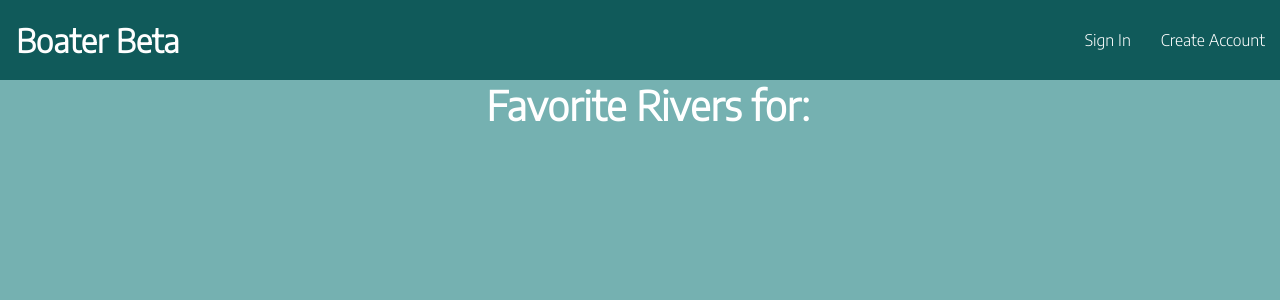
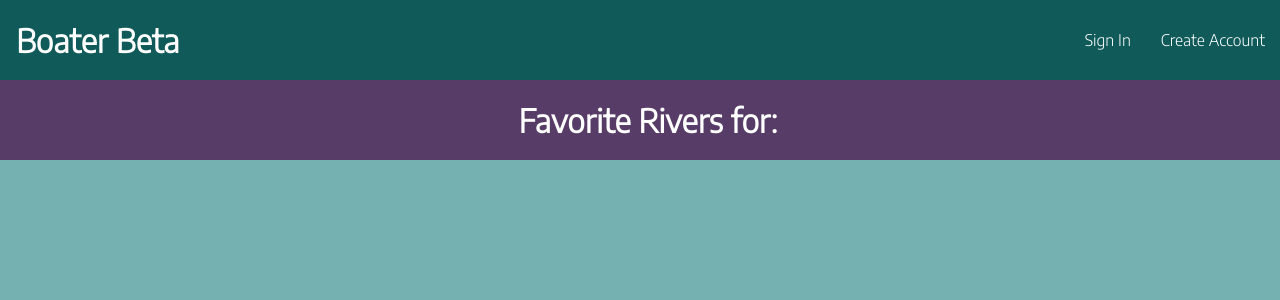
Before and after one commit to cpassafaro/capstone_frontend, a React (Create React App) app: page /favorites in a window 1280 px wide. Shown: the top 300 px of the page. Built offline with nearby package versions, Linux system fonts and the light colour scheme; no server answers.

Commit message:
fav updates

```diff
--- a/src/largeComponents/Favorites.css
+++ b/src/largeComponents/Favorites.css
@@ -1,8 +1,25 @@
-.title{
+.favorites-container{
+    display:flex;
+    justify-content: center;
+    flex-direction: column;
+}
+.favorites-box{
+    display:flex;
+    justify-content: center;
+    align-items: center;
+    /* margin-top: 20px; */
+    margin-bottom:20px;
+    background-color: #573C67;
+}
+.favorite-title{
     display:flex;
     justify-content: center;
     align-items: center;
     color:white;
+    background-color: #573C67;
+    margin-top: 20px;
+    margin-bottom:20px;
+    width:30%
 }
 
 .fav-container{
--- a/src/largeComponents/Favorites.js
+++ b/src/largeComponents/Favorites.js
@@ -93,8 +93,10 @@ export default class Favorties extends Component {
   render() {
     // console.log(this.state.user);
     return (
-      <div>
-        <h1 className='title'>Favorite Rivers for: {this.state.username}</h1>
+      <div className='favorites-container'>
+        <div className='favorites-box'>
+          <h1 className='favorite-title'>Favorite Rivers for: {this.state.username}</h1>
+        </div>
         <div className='fav-container'>{this.state.favorites}</div>
       </div>
     );
```
Also changed, not shown: 1 other file (tests, documents, lock files or other folders).
